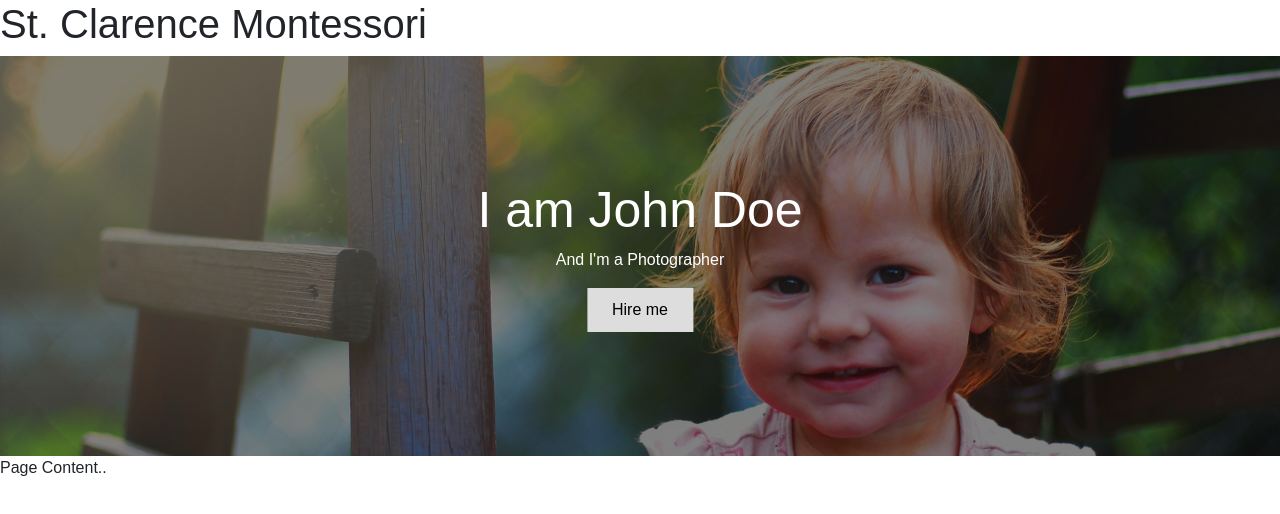
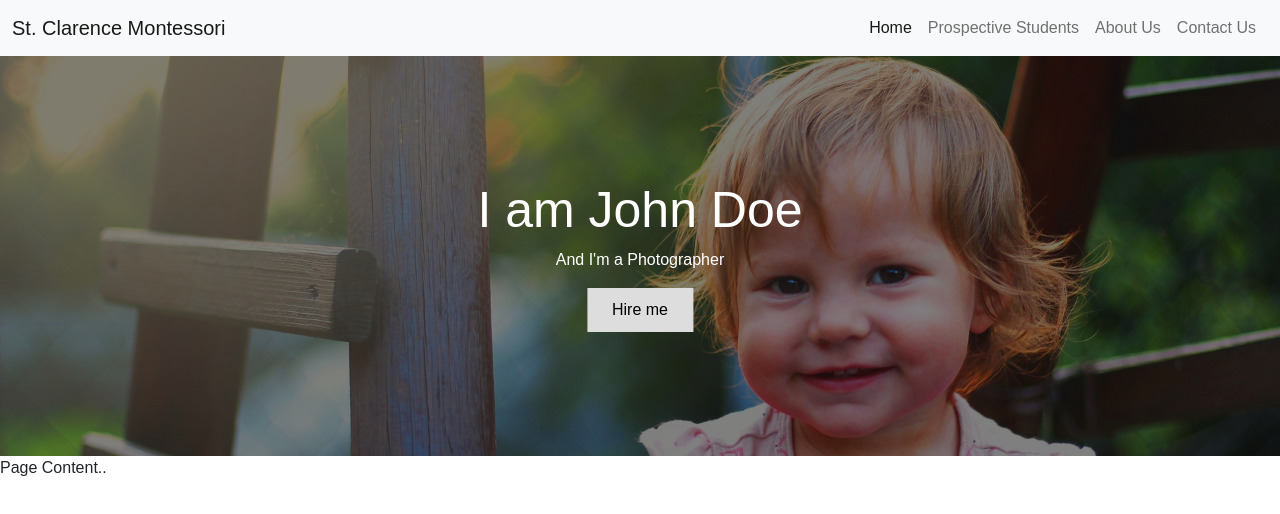
Before and after one commit to kionnabettis/clinton-montessori, a plain HTML site: page about-us.html in a window 1280 px wide. Drawn offline with nearby package versions, Linux system fonts and the light colour scheme.

Commit message:
Realized top-0 code in the div class=navbar-nav caused misalignment with the navbar title and the navbar elements, so it was removed. Also made the title hightlight on the navbar depending on which page is show. Started on the contact-us page. Saved to keep progress

```diff
--- a/about-us.html
+++ b/about-us.html
@@ -11,7 +11,6 @@
     <title>St. Clarence Montessori </title>
   </head>
   <body>
-    <h1>St. Clarence Montessori </h1>
 
     <!-- Optional JavaScript; choose one of the two! -->
 
@@ -23,6 +22,26 @@
     <script src="https://cdn.jsdelivr.net/npm/@popperjs/core@2.5.4/dist/umd/popper.min.js" integrity="sha384-q2kxQ16AaE6UbzuKqyBE9/u/KzioAlnx2maXQHiDX9d4/zp8Ok3f+M7DPm+Ib6IU" crossorigin="anonymous"></script>
     <script src="https://cdn.jsdelivr.net/npm/bootstrap@5.0.0-beta1/dist/js/bootstrap.min.js" integrity="sha384-pQQkAEnwaBkjpqZ8RU1fF1AKtTcHJwFl3pblpTlHXybJjHpMYo79HY3hIi4NKxyj" crossorigin="anonymous"></script>
     -->
+     <!-- Navbar code from getboostrap.com-->
+    <nav class="navbar navbar-expand-lg navbar-light bg-light">
+  <div class="container-fluid">
+    <a class="navbar-brand" href="index.html">St. Clarence Montessori</a>
+    <button class="navbar-toggler" type="button" data-bs-toggle="collapse" data-bs-target="#navbarNavAltMarkup" aria-controls="navbarNavAltMarkup" aria-expanded="false" aria-label="Toggle navigation">
+      <span class="navbar-toggler-icon"></span>
+    </button>
+    <div class="collapse navbar-collapse" id="navbarNavAltMarkup">
+        <!-- Code from getboostrap.com-->
+        <!--Used position-absolue top-0 end-0 to align navbar elements to the right-->
+      <div class="navbar-nav position-absolute end-0">
+        <a class="nav-link active" aria-current="page" href="index.html">Home</a>
+        <a class="nav-link" href="prospective-students.html">Prospective Students</a>
+        <a class="nav-link" href="about-us.html">About Us</a>
+         <a class="nav-link" href="contact-us.html">Contact Us</a>
+        <a class="nav-link disabled" href="#" tabindex="-1" aria-disabled="true"></a>
+      </div>
+    </div>
+  </div>
+</nav>
 <!--Code used from w3schools.com-->
 <div class="about-us-image">
   <div class="about-us-text">
```
Also changed, not shown: contact-us.html (+21 -1 lines), index.html (+1 -1 lines), prospective-students.html (+20 -1 lines).
